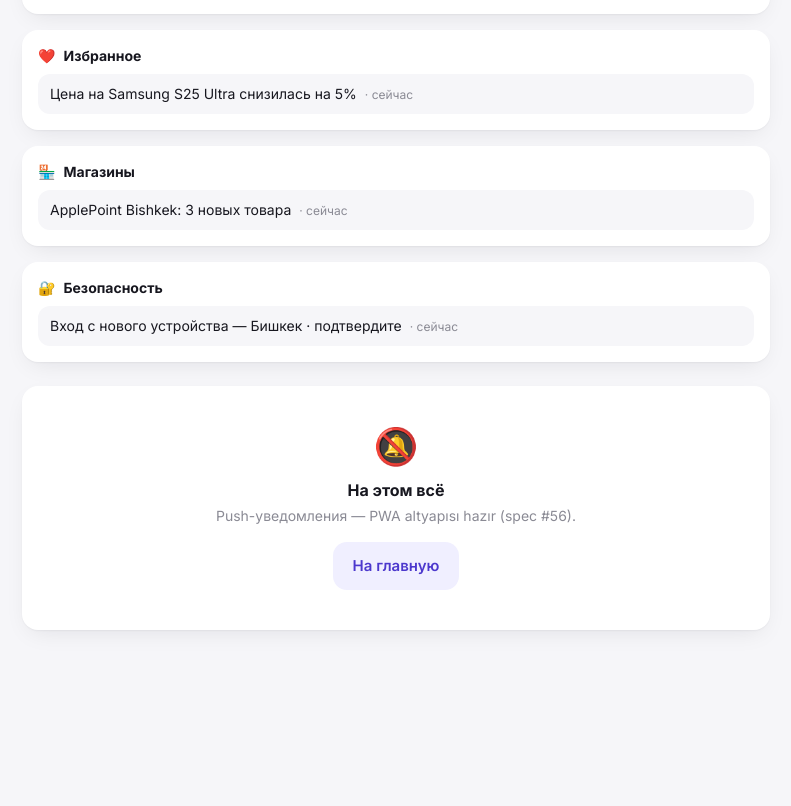
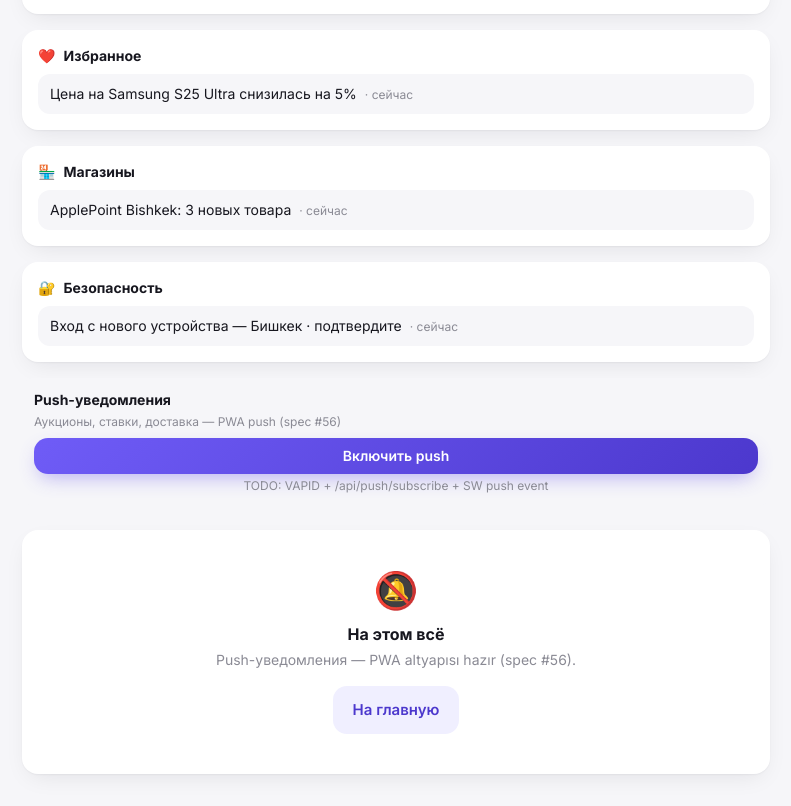
Before and after one commit to atabayhakan/itorgo, a Next.js app: page /notifications in a window 1280 px wide. Shown: the part 587-1393 px from the top of the page, without its empty margins (82-873 px from the left). Before the commit the page ends 1249 px from the top, so only its background shows below. Built offline with nearby package versions, Linux system fonts and the light colour scheme.

Commit message:
perf: imageUrl-aware ProductImage (next/image ready, lazy) + PushSubscribe in notifications

```diff
--- a/src/app/notifications/page.tsx
+++ b/src/app/notifications/page.tsx
@@ -1,5 +1,6 @@
 import Link from "next/link";
 import { EmptyState } from "@/components/ui/States";
+import { PushSubscribe } from "@/components/pwa/PushSubscribe";
 
 const GROUPS = [
   { id: "auctions", icon: "🔥", label: "Аукционы", items: ["Ваша ставка 42 000 сом — пока лидируете", "Аукцион iPhone 17 Pro Max заканчивается через 2 мин"] },
@@ -38,6 +39,10 @@ export default function NotificationsPage() {
         ))}
       </div>
 
+      <div className="mt-4">
+        <PushSubscribe />
+      </div>
+
       <div className="mt-6">
         <EmptyState
           icon="🔕"
--- /dev/null
+++ b/src/components/pwa/PushSubscribe.tsx
@@ -0,0 +1,28 @@
+"use client";
+
+import { useState } from "react";
+
+export function PushSubscribe() {
+  const [status, setStatus] = useState<"idle" | "granted" | "denied">("idle");
+
+  async function subscribe() {
+    if (!("Notification" in window)) { setStatus("denied"); return; }
+    const perm = await Notification.requestPermission();
+    if (perm === "granted") {
+      // TODO: POST /api/push/subscribe with PushSubscription
+      setStatus("granted");
+      new Notification("ITOrgo", { body: "Push-уведомления включены — аукционы и доставка" });
+    } else setStatus("denied");
+  }
+
+  return (
+    <div className="rounded-xl bg-surface-dim p-3">
+      <p className="text-sm font-bold">Push-уведомления</p>
+      <p className="mt-1 text-xs text-ink-faint">Аукционы, ставки, доставка — PWA push (spec #56)</p>
+      <button onClick={subscribe} className="btn-primary mt-2 !min-h-9 w-full !text-sm">
+        {status === "granted" ? "✓ Включены" : status === "denied" ? "Заблокированы" : "Включить push"}
+      </button>
+      <p className="mt-1 text-center text-xs text-ink-faint">TODO: VAPID + /api/push/subscribe + SW push event</p>
+    </div>
+  );
+}
--- a/src/components/ui/ProductImage.tsx
+++ b/src/components/ui/ProductImage.tsx
@@ -17,13 +17,29 @@ export function hashSeed(s: string): number {
   return Math.abs(h);
 }
 
-export function ProductImage({ product, className = "", big = false }: {
-  product: Pick<Product, "imageSeed" | "categoryId" | "title">;
+export function ProductImage({ product, className = "", big = false, priority = false }: {
+  product: Pick<Product, "imageSeed" | "categoryId" | "title" | "imageUrl">;
   className?: string;
   big?: boolean;
+  priority?: boolean;
 }) {
   const g = GRADIENTS[hashSeed(product.imageSeed) % GRADIENTS.length];
   const cat = catOf(product);
+  // When imageUrl is set → next/image with WebP/AVIF, lazy (spec #55)
+  if ((product as Product).imageUrl) {
+    // eslint-disable-next-line @next/next/no-img-element
+    return (
+      <div className={`relative overflow-hidden ${className}`}>
+        <img
+          src={(product as Product).imageUrl!}
+          alt={product.title}
+          loading={priority ? "eager" : "lazy"}
+          decoding="async"
+          className="h-full w-full object-cover"
+        />
+      </div>
+    );
+  }
   return (
     <div
       className={`relative flex items-center justify-center overflow-hidden ${className}`}
--- a/src/lib/types.ts
+++ b/src/lib/types.ts
@@ -45,6 +45,7 @@ export interface Product {
   id: string;
   title: string;
   imageSeed: string;
+  imageUrl?: string; // CDN URL — when set, next/image is used (WebP/AVIF, lazy, priority)
   price: number; // KGS
   oldPrice?: number;
   condition: ProductCondition;
```
